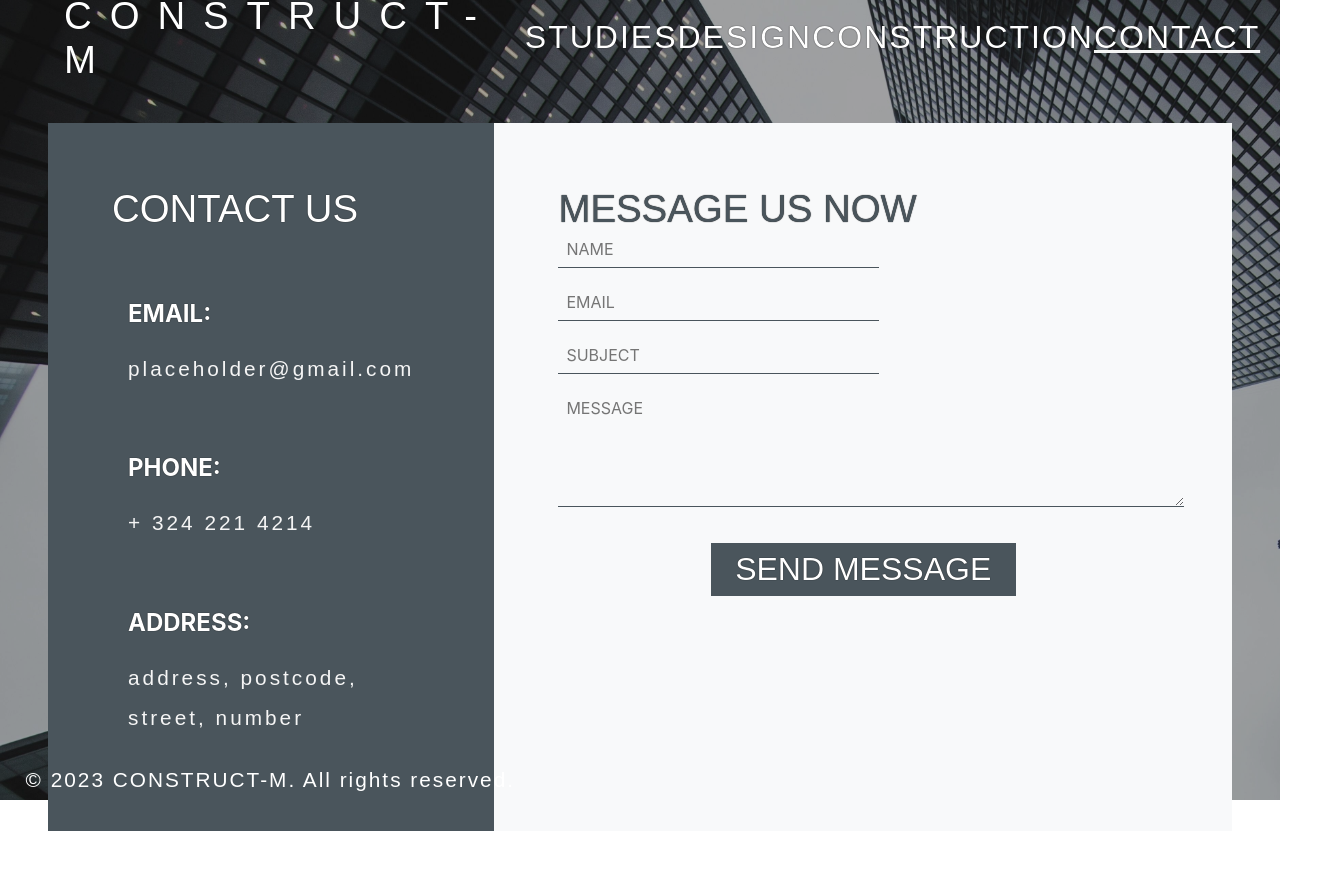
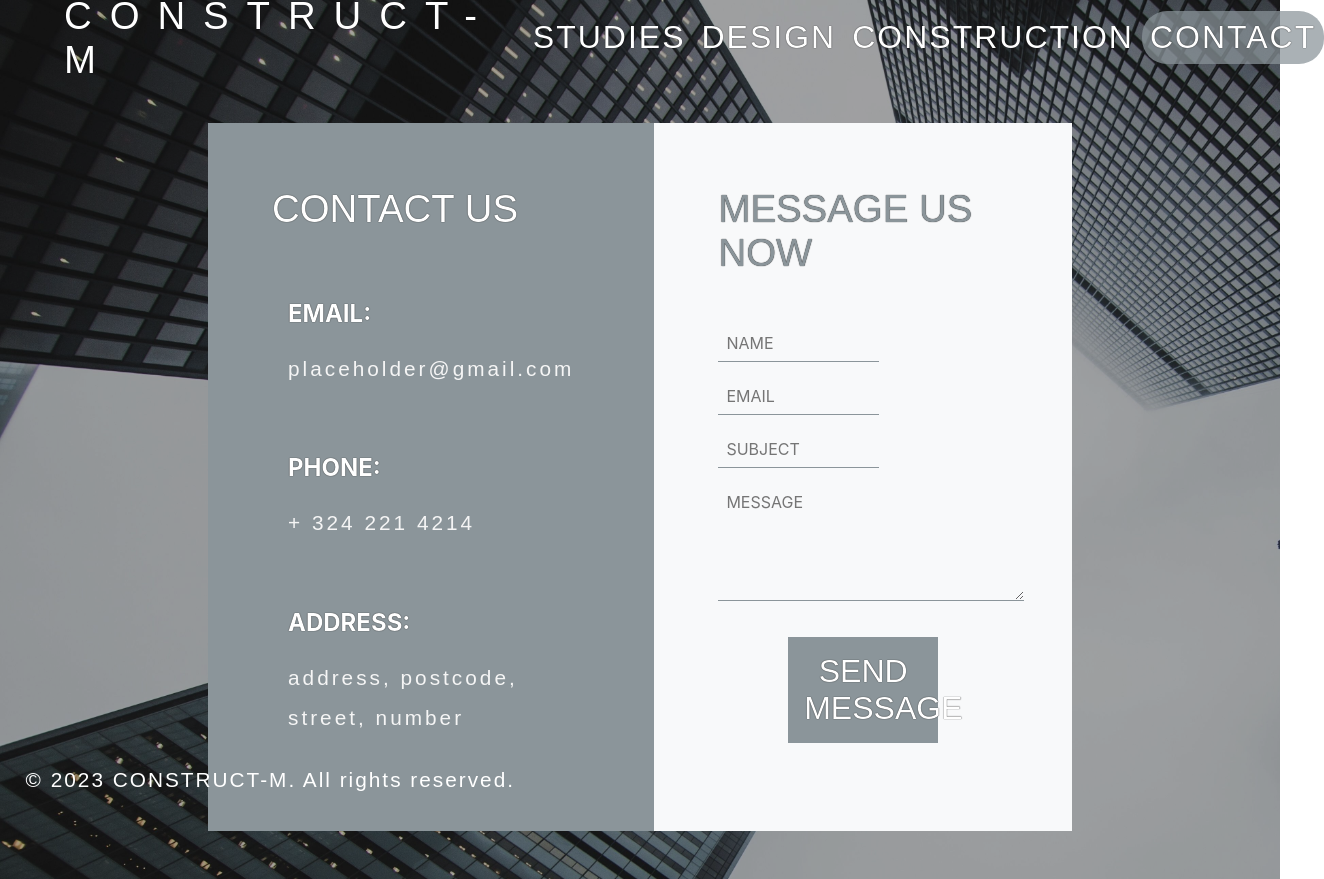
Before and after one commit to AtanasKodzhamanov/www.construct-m.com, a React (Create React App) app in the folder consultm/: page /about in a window 1280 px wide. Shown: the whole page, 1324 px wide, since content can reach past the window. Built offline with nearby package versions, Linux system fonts and the light colour scheme; a web font is replaced by a local one.

Commit message:
Header hover effects and background overflow bug

```diff
--- a/consultm/src/Components/About.module.css
+++ b/consultm/src/Components/About.module.css
@@ -1,7 +1,8 @@
 .about{
     background-image: url('../Assets/25846432.jpg');
     background-size: cover;
-    height: 100vh;
     background-color: var(--background-shade);
     background-blend-mode: multiply;
+    background-attachment: fixed;
+    min-height: 100vh;
 }
--- a/consultm/src/Components/ContactUsForm.module.css
+++ b/consultm/src/Components/ContactUsForm.module.css
@@ -2,7 +2,7 @@
     display: flex;
     flex-direction: row;
     padding:48px;
-    width: 100%;
+    width: 75%;
     margin: auto;
     box-sizing: border-box;
 }
@@ -62,6 +62,7 @@ li{
     display:flex;
     flex-direction: column;
     justify-content: space-between;
+    margin-top:50px;
 }
 
 .form-input-fields{
@@ -124,6 +125,7 @@ li{
     border: none;
     padding: 0.5rem;
     width: 50%;
+    min-width:150px;
     margin-top: 1rem;
     font: inherit;
     cursor: pointer;
--- a/consultm/src/Components/Design.js
+++ b/consultm/src/Components/Design.js
@@ -112,11 +112,7 @@ const Design = () => {
                 </p>
               </animated.div>
               <div
-                style={{
-                  backgroundColor: 'rgba(76, 96, 105, 0.8)',
-                  width: '500px',
-                  height: '500px',
-                }}
+                className={styles.canvasContainer}
               >
                 {webglSupport ? (
                   <Canvas>
--- a/consultm/src/Components/Header.module.css
+++ b/consultm/src/Components/Header.module.css
@@ -30,12 +30,17 @@
   color: whitesmoke;
 }
 
-.link:hover {
-  text-decoration: underline;
-}
 
 .title a:hover {
   text-decoration: none;
+}
+
+h3{
+  padding:8px;
+  border-radius: 25px;
+}
+h3:hover{
+  background-color: var(--menu-hover);
 }
 
 .designSection,
@@ -50,10 +55,11 @@
   display: none;
   position: absolute;
   top: 80%;
-  left: -30%;
-  background-color: var(--primary-color);
-  box-shadow: 0px 8px 16px 0px rgba(0, 0, 0, 0.2);
+  left: 0%;
+  background-color: var(--menu-hover);
   z-index: 1;
+  min-width: 200px;
+  border-radius: 25px;
 }
 
 .scrollLinks .scrollTrigger {
@@ -65,6 +71,8 @@
 
 .scrollLinks .scrollTrigger:hover {
   background-color: #9d9d9d;
+  border-radius: 25px;
+
 }
 
 .studiesSection:hover .scrollLinks {
@@ -84,12 +92,12 @@
 }
 
 .scrollLinks .active {
-  background-color: #9d9d9d;
+  background-color: var(--menu-hover);
   text-decoration: underline;
 }
 
-.active {
-  text-decoration: underline;
+.active h3 {
+  background-color: var(--menu-hover);
 }
 
 .title img {
@@ -145,7 +153,7 @@
   display: none;
 }
 
-@media screen and (max-width: 768px) {
+@media screen and (max-width: 1024px) {
   .nav {
     display: none;
   }
--- a/consultm/src/Components/Page.module.css
+++ b/consultm/src/Components/Page.module.css
@@ -92,3 +92,15 @@
   max-width: 800px;
   margin:32px;
 }
+
+.canvasContainer{
+  background-color: #8b959a94;
+  width: 500px;
+  height: 500px;
+}
+
+@media (max-width: 768px) {
+  .canvasContainer {
+    width:95%
+  }
+}
--- a/consultm/src/Global.css
+++ b/consultm/src/Global.css
@@ -10,10 +10,11 @@
 */
 
 :root {
-  --primary-color: #4a555c;
+  --primary-color: #8B959A;
   --secondary-color: #4c6069;
   --accent-color: #00f;
   --background-shade:rgba(0, 0, 0, 0.35);
+  --menu-hover: #8b959aba;
 }
 
 body {
@@ -57,7 +58,7 @@ h2{
 h3{
   font-family: 'Sofia Sans', sans-serif;
   font-weight: 400;
-  font-size: 2.5vw; /* Adjust the value as needed */
+  font-size: 2.5vw;
   font-size: clamp(1.3rem, 2.5vw, 2.5rem);
   color: white;
   padding: 0;
@@ -69,9 +70,9 @@ h3{
 
 h4{
   font-family: 'Saira Extra Condensed', sans-serif;
-  font-weight: 100;
-  font-size: clamp(1.2rem, 2vw, 1.5rem);
-  letter-spacing: 0vw; /* Adjust the value as needed */
+  font-weight: 400;
+  font-size: clamp(1.3rem, 2vw, 2rem);
+  letter-spacing: 1px;
   color: white;
   padding: 0;
   margin: 0;
```
